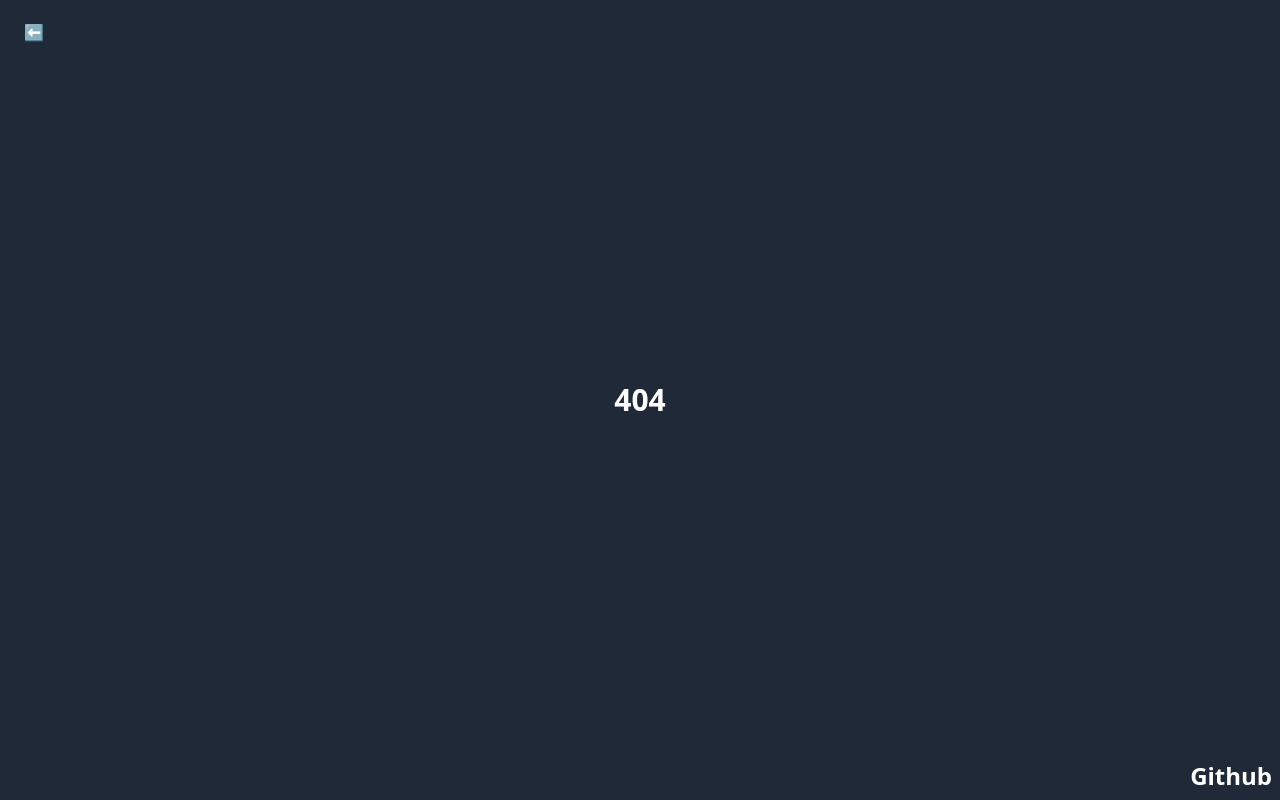
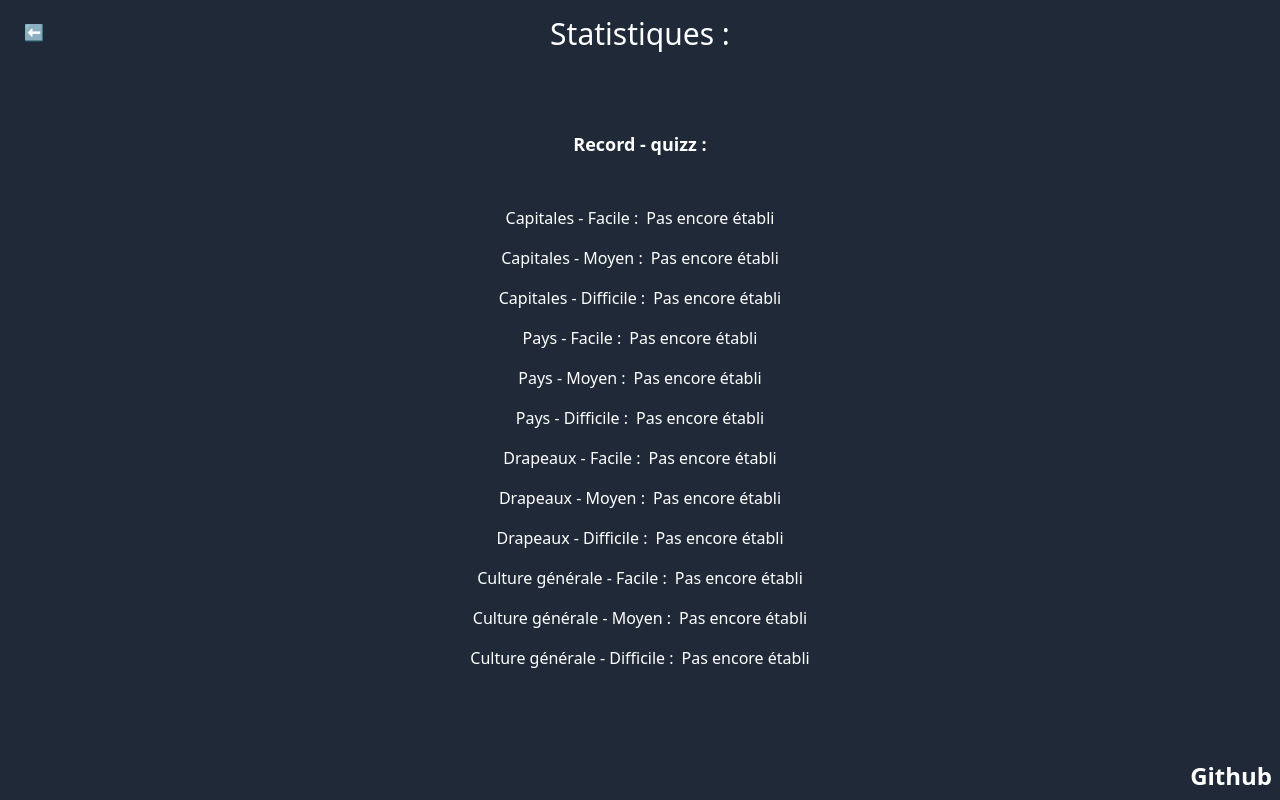
Before and after one commit to DJKFifou/Geoquizz, a SvelteKit app: page /stats in a window 1280 px wide. Before the commit this address had no page. Built offline with nearby package versions, Linux system fonts and the light colour scheme.

Commit message:
add stats page, content & cta

```diff
--- a/src/routes/+page.svelte
+++ b/src/routes/+page.svelte
@@ -1,4 +1,6 @@
-<div class="flex h-screen w-full flex-col items-center justify-center gap-6 bg-gray-800 text-white">
+<div
+	class="container mx-auto flex h-screen w-full flex-col items-center justify-center gap-6 bg-gray-800 text-white"
+>
 	<h1 class="text-5xl font-bold uppercase">Geoquizz</h1>
 	<ul class="flex gap-4">
 		<li>
@@ -16,4 +18,5 @@
 			>
 		</li>
 	</ul>
+	<a href="/stats" class="text-lg font-medium underline">Stats</a>
 </div>
--- a/src/routes/quizz/[categorie]/[difficulty]/+page.svelte
+++ b/src/routes/quizz/[categorie]/[difficulty]/+page.svelte
@@ -1,5 +1,6 @@
 <script lang="ts">
 	import { page } from '$app/stores';
+	import { onMount, onDestroy } from 'svelte';
 	export let data;
 
 	$: categorieName = $page.params.categorie;
@@ -37,6 +38,9 @@
 				selectedOption = '';
 				isAnswerCorrect = false;
 				isOptionSelected = false;
+
+				const activeElement = document.activeElement as HTMLElement;
+				activeElement?.blur();
 			} else {
 				if (localStorage.getItem(currentRecord)) {
 					Number(localStorage.getItem(currentRecord)) < goodAnswers &&
@@ -48,15 +52,47 @@
 			}
 		}
 	};
+
+	const handleKeydown = (event: KeyboardEvent) => {
+		if (!endGame && !exit) {
+			if (event.key === 'Enter' && isOptionSelected) {
+				event.preventDefault();
+				nextQuestion();
+			} else if (['1', '2', '3', '4'].includes(event.key)) {
+				event.preventDefault();
+				const index = parseInt(event.key, 10) - 1;
+				const selectedOption = data.data[currentQuestionIndex]?.options?.[index];
+				if (selectedOption && !isOptionSelected) {
+					answered(selectedOption);
+				}
+			}
+		}
+	};
+
+	onMount(() => {
+		if (typeof window !== 'undefined') {
+			window.addEventListener('keydown', handleKeydown);
+		}
+	});
+
+	onDestroy(() => {
+		if (typeof window !== 'undefined') {
+			window.removeEventListener('keydown', handleKeydown);
+		}
+	});
 </script>
 
-<div class="flex h-screen w-full flex-col items-center justify-center bg-gray-800 text-white">
+<div
+	class="container mx-auto flex h-screen w-full flex-col items-center justify-center bg-gray-800 text-white"
+>
 	<div
 		class="absolute left-1/2 top-4 flex -translate-x-1/2 flex-col items-center justify-center gap-4"
 	>
 		<p>Catégorie : {categories[categorieName]}</p>
 		<p>Difficulté : {difficultyName}</p>
-		<p>{currentQuestionIndex + 1}/{data.data.length}</p>
+		{#if !endGame}
+			<p>{currentQuestionIndex + 1}/{data.data.length}</p>
+		{/if}
 	</div>
 	<button
 		type="button"
@@ -112,7 +148,16 @@
 			</button>
 		</div>
 	{:else}
-		<h3>Vous avez fait {goodAnswers}/{data.data.length}</h3>
-		<h3>Votre record est {localStorage.getItem(currentRecord)}/{data.data.length}</h3>
+		<div class="flex flex-col gap-8">
+			<div class="flex flex-col items-center gap-4">
+				<h3>Vous avez fait {goodAnswers}/{data.data.length}</h3>
+				<h3>Votre record est {localStorage.getItem(currentRecord)}/{data.data.length}</h3>
+			</div>
+			<a
+				href="/stats"
+				class="align-center flex cursor-pointer items-center justify-center rounded-lg border-2 border-white px-6 py-4 text-lg font-medium hover:bg-white/10"
+				>Stats
+			</a>
+		</div>
 	{/if}
 </div>
--- /dev/null
+++ b/src/routes/stats/+page.svelte
@@ -0,0 +1,47 @@
+<script lang="ts">
+	let localStorageItems: Record<string, string> = {
+		easycapitalsRecord: 'Capitales - Facile',
+		mediumcapitalsRecord: 'Capitales - Moyen',
+		hardcapitalsRecord: 'Capitales - Difficile',
+		easycountriesRecord: 'Pays - Facile',
+		mediumcountriesRecord: 'Pays - Moyen',
+		hardcountriesRecord: 'Pays - Difficile',
+		easyflagsRecord: 'Drapeaux - Facile',
+		mediumflagsRecord: 'Drapeaux - Moyen',
+		hardflagsRecord: 'Drapeaux - Difficile',
+		easygeneral_knowledgeRecord: 'Culture générale - Facile',
+		mediumgeneral_knowledgeRecord: 'Culture générale - Moyen',
+		hardgeneral_knowledgeRecord: 'Culture générale - Difficile'
+	};
+
+	let records: Record<string, string> = {};
+
+	if (typeof window !== 'undefined') {
+		for (const key of Object.keys(localStorageItems)) {
+			records[key] = localStorage.getItem(key)
+				? `${localStorage.getItem(key)} / 20`
+				: 'Pas encore établi';
+		}
+	}
+</script>
+
+<div
+	class="container mx-auto flex h-screen w-full flex-col items-center justify-center bg-gray-800 text-white"
+>
+	<div
+		class="absolute left-1/2 top-4 flex -translate-x-1/2 flex-col items-center justify-center gap-4"
+	>
+		<h1 class="text-3xl font-medium">Statistiques :</h1>
+	</div>
+	<div class="flex flex-col items-center gap-12">
+		<h3 class="text-lg font-bold">Record - quizz :</h3>
+		<div class="flex flex-col items-center gap-4">
+			{#each Object.keys(localStorageItems) as key}
+				<div class="flex gap-2">
+					<p>{localStorageItems[key]} :</p>
+					<p>{records[key] || 'Loading'}</p>
+				</div>
+			{/each}
+		</div>
+	</div>
+</div>
```
